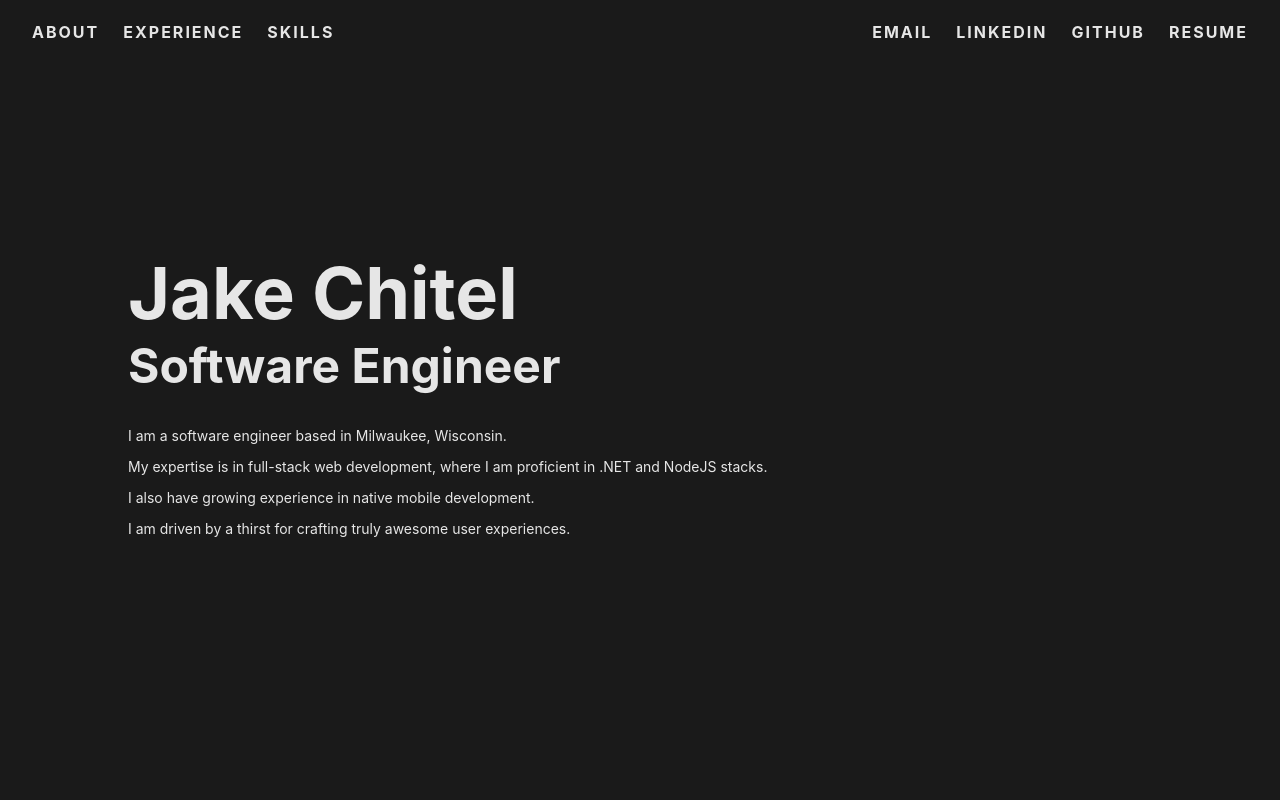
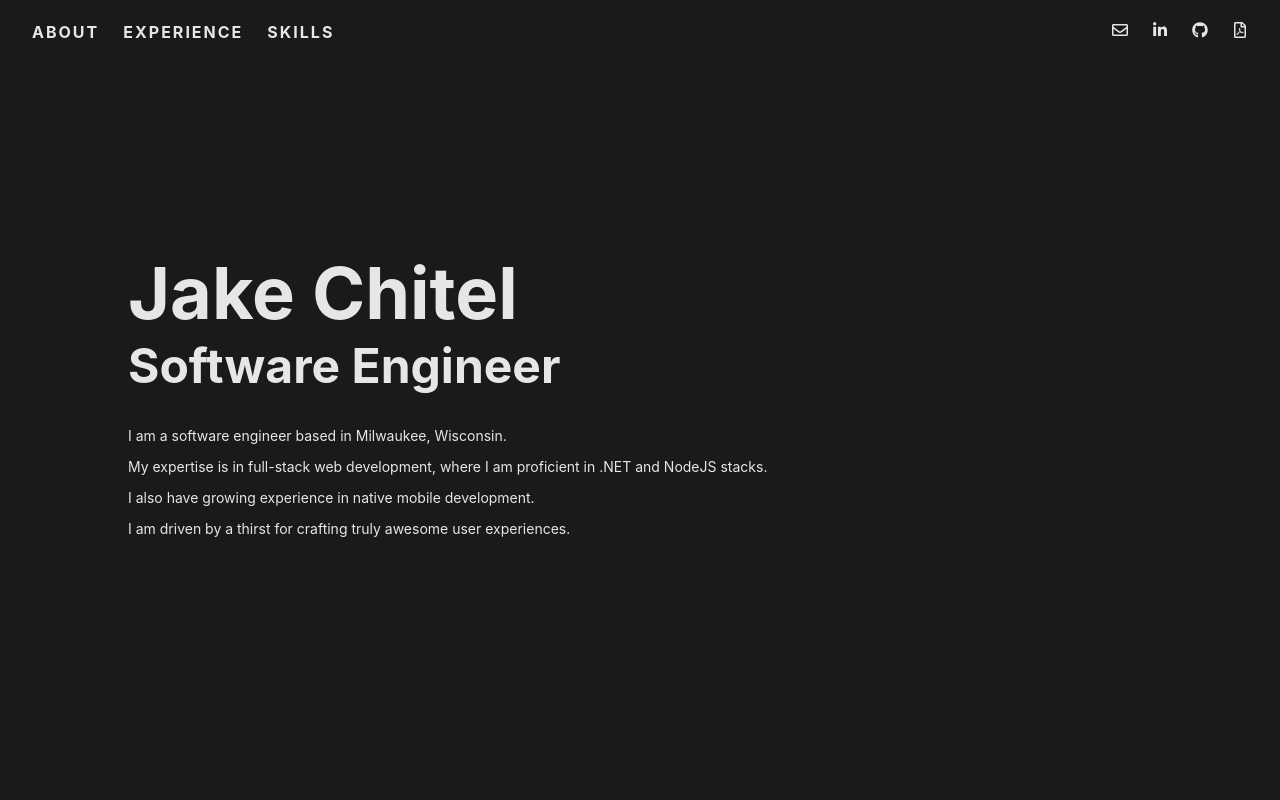
Before and after one commit to jchitel/jakechitel.com, a Next.js app: page / in a window 1280 px wide. Shown: the top 800 px of the page. Built offline with nearby package versions, Linux system fonts and the light colour scheme.

Commit message:
Added icon library, changed external links to use icons

```diff
--- a/package.json
+++ b/package.json
@@ -15,6 +15,7 @@
     "next": "^10.0.1",
     "react": "^17.0.1",
     "react-dom": "^17.0.1",
+    "react-icons": "^4.1.0",
     "react-is": "^17.0.1",
     "styled-components": "^5.2.1"
   },
--- a/pages/index.tsx
+++ b/pages/index.tsx
@@ -1,4 +1,5 @@
 import styled from 'styled-components';
+import { FaRegEnvelope, FaLinkedinIn, FaGithub, FaRegFilePdf } from 'react-icons/fa';
 import { size, fontSize, color } from '../styles/common';
 
 export default function Home() {
@@ -50,16 +51,24 @@ const StyledNav = styled.nav`
 
 const NavLink = styled.a`
     :not(:last-child) {
-        padding-right: ${size.md_24};
+        margin-right: ${size.md_24};
     }
 `;
 
 const ContactLinks = () => (
     <StyledContactLinks>
-        <StyledContactLink href="mailto:jchitel@gmail.com" target="_blank">EMAIL</StyledContactLink>
-        <StyledContactLink href="https://www.linkedin.com/in/jacob-chitel-4a395858/" target="_blank">LINKEDIN</StyledContactLink>
-        <StyledContactLink href="https://github.com/jchitel" target="_blank">GITHUB</StyledContactLink>
-        <StyledContactLink href="javascript:alert('Resume not yet available. Check back soon!');">RESUME</StyledContactLink>
+        <StyledContactLink href="mailto:jchitel@gmail.com" target="_blank">
+            <FaRegEnvelope />
+        </StyledContactLink>
+        <StyledContactLink href="https://www.linkedin.com/in/jacob-chitel-4a395858/" target="_blank">
+            <FaLinkedinIn />
+        </StyledContactLink>
+        <StyledContactLink href="https://github.com/jchitel" target="_blank">
+            <FaGithub />
+        </StyledContactLink>
+        <StyledContactLink href="javascript:alert('Resume not yet available. Check back soon!');">
+            <FaRegFilePdf />
+        </StyledContactLink>
     </StyledContactLinks>
 );
 
@@ -69,7 +78,7 @@ const StyledContactLinks = styled.div`
 
 const StyledContactLink = styled.a`
     :not(:first-child) {
-        padding-left: ${size.md_24};
+        margin-left: ${size.md_24};
     }
 `;
 
```
Also changed, not shown: 1 other file (tests, documents, lock files or other folders).
